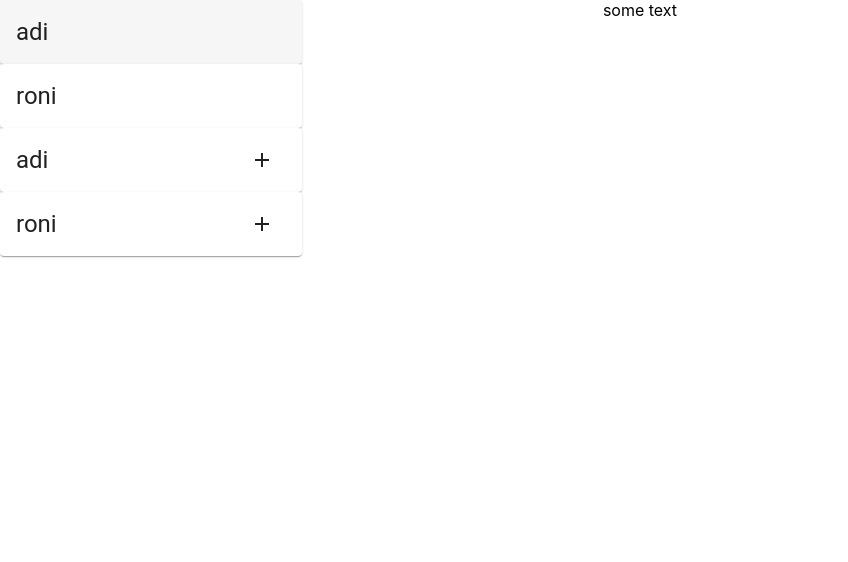
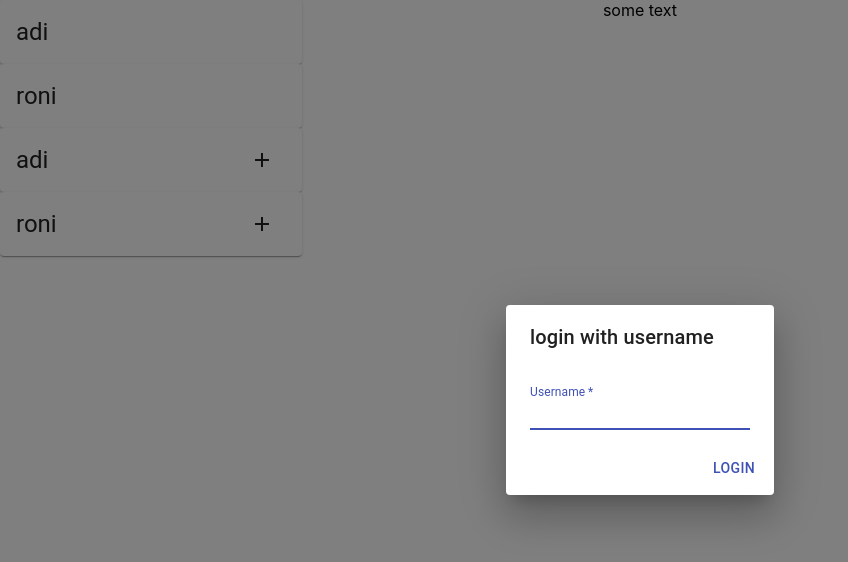
Before and after one commit to adibl/chat, a React (Create React App) app in the folder client/: page / in a window 1280 px wide. Shown: the top 562 px of the page, without its empty margins (0-848 px from the left). Built offline with nearby package versions, Linux system fonts and the light colour scheme.

Commit message:
add login dialog

```diff
--- a/client/src/App.js
+++ b/client/src/App.js
@@ -3,10 +3,12 @@ import './App.css';
 import UsersClickDisplay from "./usersDisplay/UsersClickDisplay";
 import UserSelectionDisplay from "./usersDisplay/UserSelectionDisplay/UserSelectionDisplay";
 import Grid from '@material-ui/core/Grid';
+import LogInDialog from "./usersDisplay/logInDialog/LogInDialog";
 
 function App() {
     return (
         <div className="App">
+            <LogInDialog/>
             <Grid
                 container
                 direction="row"
--- /dev/null
+++ b/client/src/usersDisplay/logInDialog/LogInDialog.js
@@ -0,0 +1,36 @@
+import React from 'react';
+import Button from '@material-ui/core/Button';
+import TextField from '@material-ui/core/TextField';
+import Dialog from '@material-ui/core/Dialog';
+import DialogActions from '@material-ui/core/DialogActions';
+import DialogContent from '@material-ui/core/DialogContent';
+import DialogTitle from '@material-ui/core/DialogTitle';
+
+export default function FormDialog() {
+    const [open, setOpen] = React.useState(true);
+
+    let handleClose = () => {
+        setOpen(false);
+    };
+
+    return (
+            <Dialog open={open} onClose={handleClose}>
+                <DialogTitle id="form-dialog-title">login with username</DialogTitle>
+                <DialogContent>
+                    <TextField
+                        autoFocus
+                        margin="dense"
+                        label="Username"
+                        required={true}
+                        type="string"
+                        fullWidth
+                    />
+                </DialogContent>
+                <DialogActions>
+                    <Button onClick={handleClose} color="primary">
+                        LogIn
+                    </Button>
+                </DialogActions>
+            </Dialog>
+    );
+}
```
